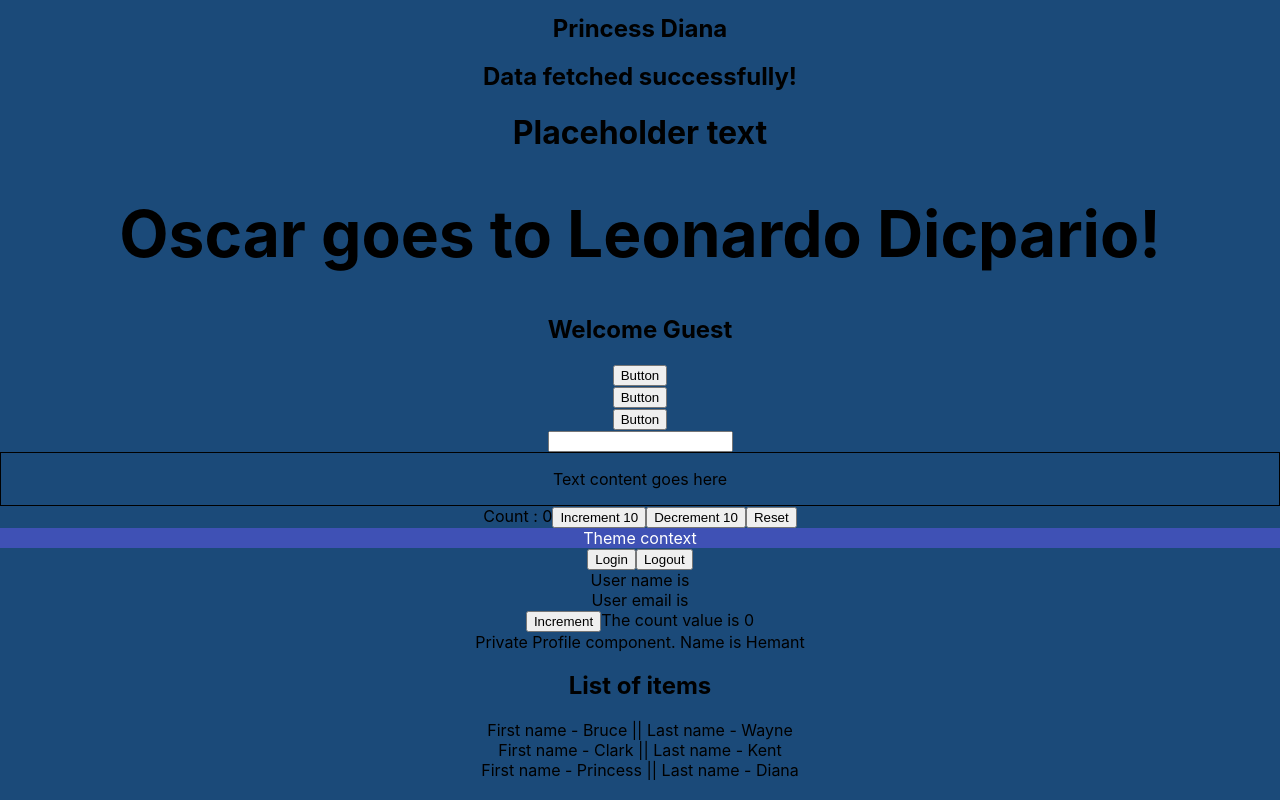
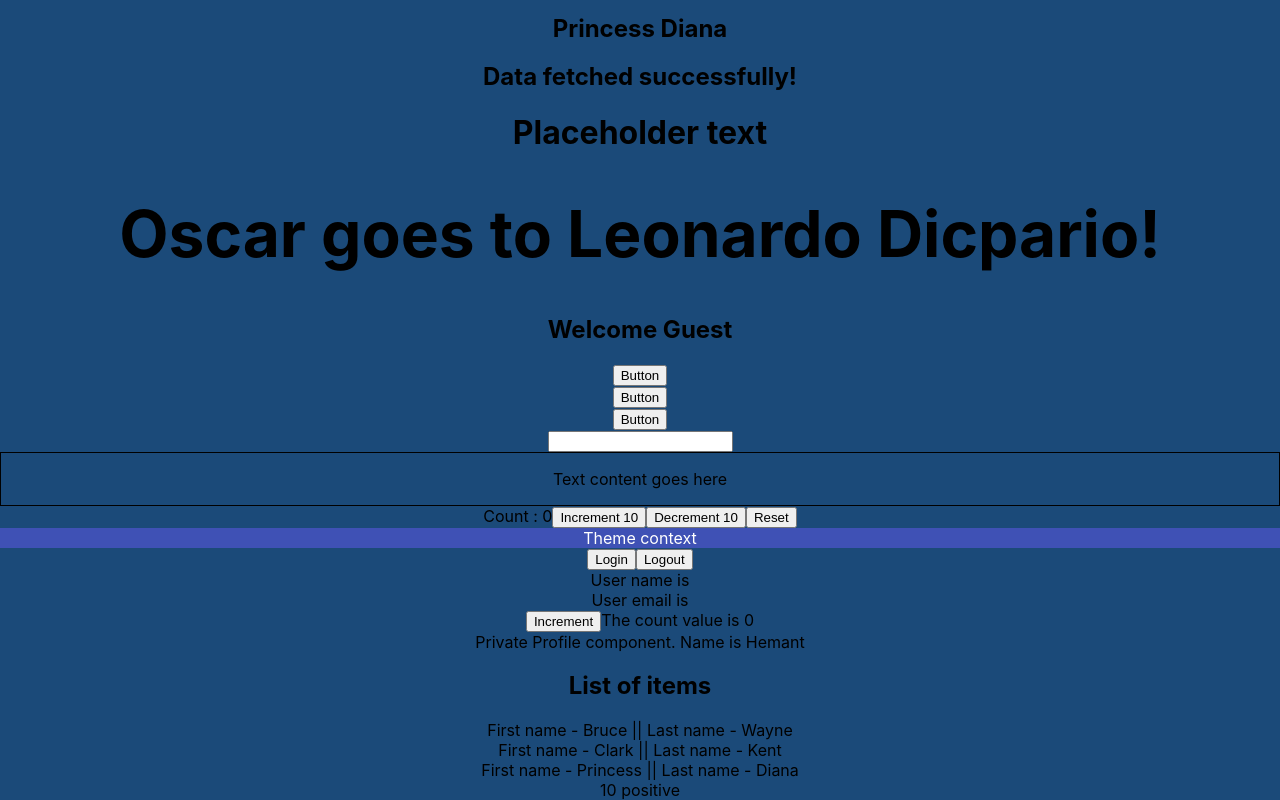
Before and after one commit to hemantwasthere/Typescript-is-essential, a React (Create React App) app in the folder react-typescript/: page / in a window 1280 px wide. Shown: the part 193-993 px from the top of the page. Built offline with nearby package versions, Linux system fonts and the light colour scheme.

Commit message:
Saw prop restriction using `never` in ts

```diff
--- a/react-typescript/src/App.tsx
+++ b/react-typescript/src/App.tsx
@@ -15,6 +15,7 @@
 import Oscar from './components/Oscar';
 import Person from './components/Person';
 import PersonList from './components/PersonList';
+import RandomNumber from './components/restriction/RandomNumber';
 import Counter from './components/state/Counter';
 import User from './components/state/User';
 import Status from './components/Status';
@@ -93,6 +94,11 @@
           last: 'Diana',
         },
       ]} onClick={(item) => alert(item)} />
+
+
+      {/* <RandomNumber value={10} isPositive isNegative isZero /> */}
+      {/* Now we cant set other props cuz isPositive is already been set -> This is called prop restriction */}
+      <RandomNumber value={10} isPositive />
     </div>
   );
 }
--- /dev/null
+++ b/react-typescript/src/components/restriction/RandomNumber.tsx
@@ -0,0 +1,38 @@
+import React from 'react'
+
+// Prop restriction
+
+type RandomNumberType = {
+    value: number
+}
+type PositiveNumberType = RandomNumberType & {
+    isPositive: boolean
+    isNegative?: never
+    isZero?: never
+}
+
+type NegativeNumberType = RandomNumberType & {
+    isNegative: boolean
+    isPositive?: never
+    isZero?: never
+}
+type ZeroType = RandomNumberType & {
+    isZero: boolean
+    isPositive?: never
+    isNegative?: never
+}
+
+type RandomNumberProps = PositiveNumberType | NegativeNumberType | ZeroType
+
+function RandomNumber({ value, isPositive, isNegative, isZero }: RandomNumberProps) {
+    return (
+        <div>
+            {value} {isPositive && 'positive'}{isNegative && 'negative'}
+            {' '}
+            {isZero && 'zero'}
+
+        </div>
+    )
+}
+
+export default RandomNumber
```
